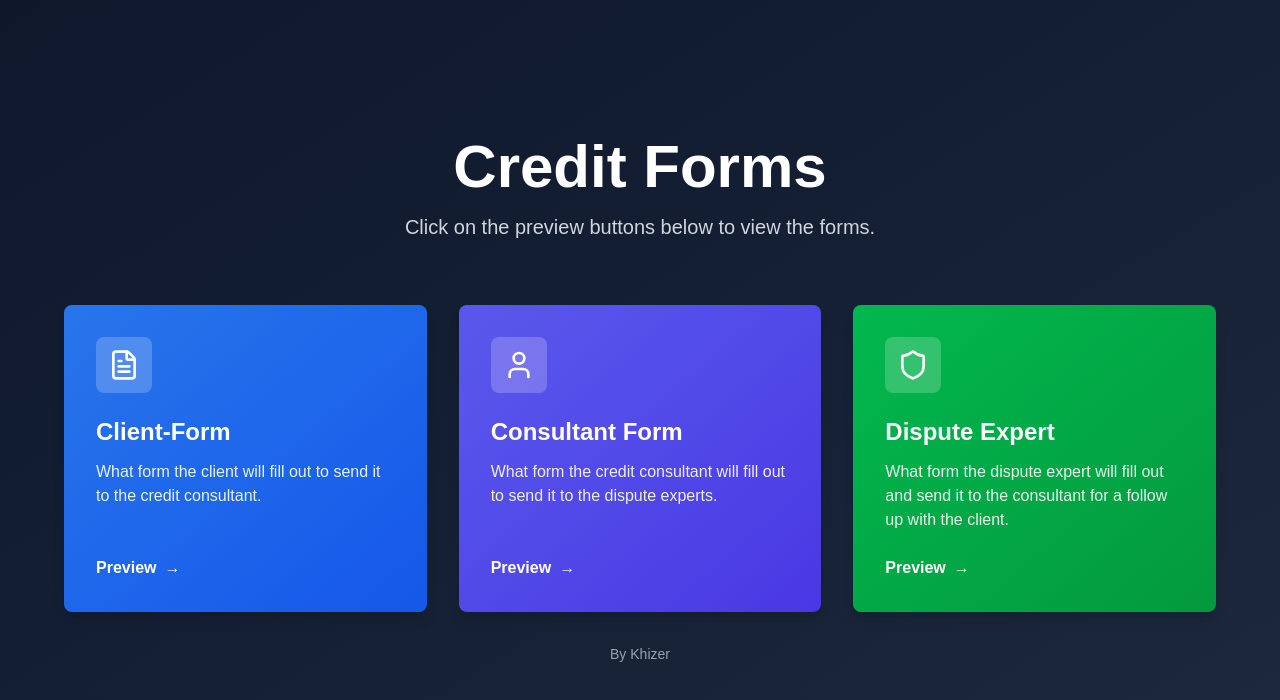
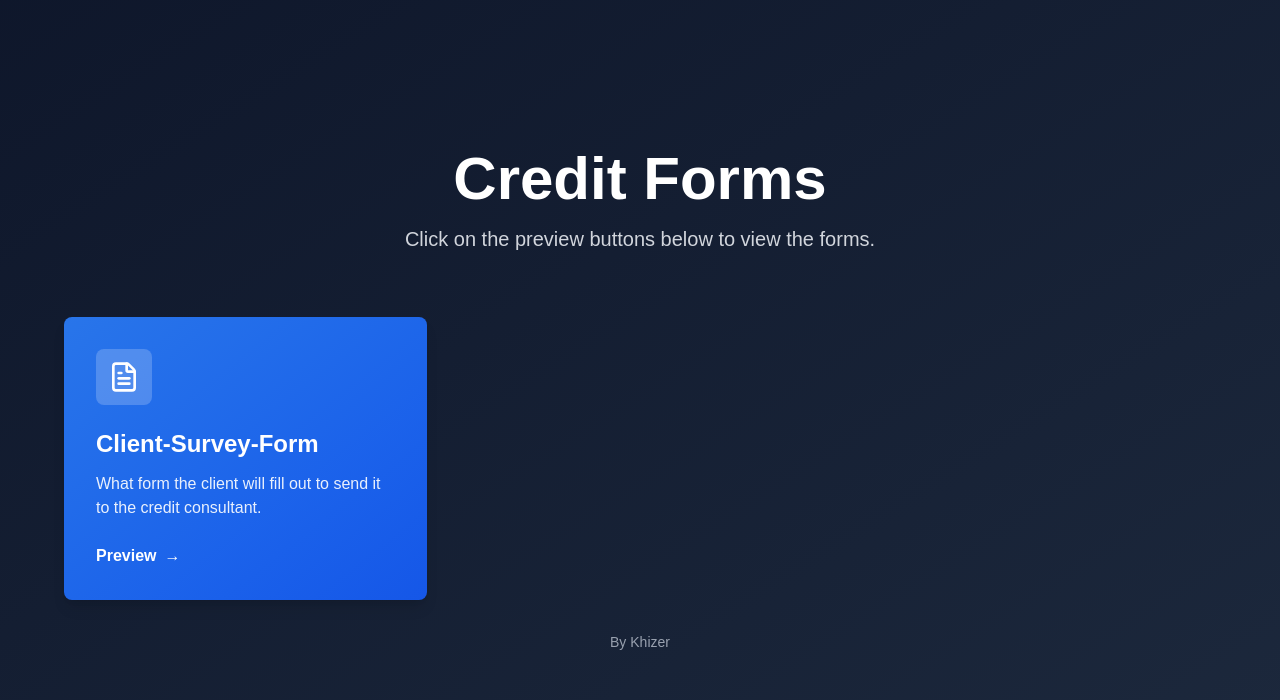
Before and after one commit to exiledftw/Credit-Forms, a Next.js app: page / in a window 1280 px wide. Shown: the top 700 px of the page. Built offline with nearby package versions, Linux system fonts and the light colour scheme.

Commit message:
Minor fixes.

```diff
--- a/src/app/components/CreditRepairForm.jsx
+++ b/src/app/components/CreditRepairForm.jsx
@@ -390,7 +390,7 @@ export default function CreditRepairForm() {
                 />
               </div>
               <h1 className="text-xl sm:text-3xl font-bold tracking-tight text-gray-900 px-2">
-                Unlock Your <span className="text-yellow-700">Credit Builder</span> Potential
+                Meet Your <span className="text-yellow-700">Credit Builder</span> Expert
               </h1>
             </div>
 
@@ -420,8 +420,7 @@ export default function CreditRepairForm() {
                         key={goal.id}
                         type="button"
                         onClick={() => handleGoalSelect(goal.id)}
-                          className={`flex flex-col items-center justify-center p-4 sm:p-6 rounded-xl border-2 transition-all duration-200 ${
-                            isSelected
+                        className={`flex flex-col items-center justify-center p-4 sm:p-6 rounded-xl border-2 transition-all duration-200 ${isSelected
                           ? 'border-emerald-500 bg-emerald-50 shadow-md'
                           : 'border-gray-200 bg-white hover:border-emerald-300 hover:bg-emerald-50/50'
                           }`}
--- a/src/app/components/Landing.jsx
+++ b/src/app/components/Landing.jsx
@@ -7,26 +7,26 @@ import { FileText, User, Shield } from "lucide-react";
 export default function Landing() {
   const services = [
     {
-      title: "Client-Form",
+      title: "Client-Survey-Form",
       description: "What form the client will fill out to send it to the credit consultant.",
       icon: FileText,
       href: "/client-form",
       color: "from-blue-500 to-blue-600",
     },
-    {
-      title: "Consultant Form",
-      description: "What form the credit consultant will fill out to send it to the dispute experts.",
-      icon: User,
-      href: "/consultant-form",
-      color: "from-indigo-500 to-indigo-600",
-    },
-    {
-      title: "Dispute Expert",
-      description: "What form the dispute expert will fill out and send it to the consultant for a follow up with the client.",
-      icon: Shield,
-      href: "/dispute-expert",
-      color: "from-green-500 to-green-600",
-    },
+    // {
+    //   title: "Consultant Form",
+    //   description: "What form the credit consultant will fill out to send it to the dispute experts.",
+    //   icon: User,
+    //   href: "/consultant-form",
+    //   color: "from-indigo-500 to-indigo-600",
+    // },
+    // {
+    //   title: "Dispute Expert",
+    //   description: "What form the dispute expert will fill out and send it to the consultant for a follow up with the client.",
+    //   icon: Shield,
+    //   href: "/dispute-expert",
+    //   color: "from-green-500 to-green-600",
+    // },
   ];
 
   return (
```
Lines whose indentation alone changed are shown as unchanged.
